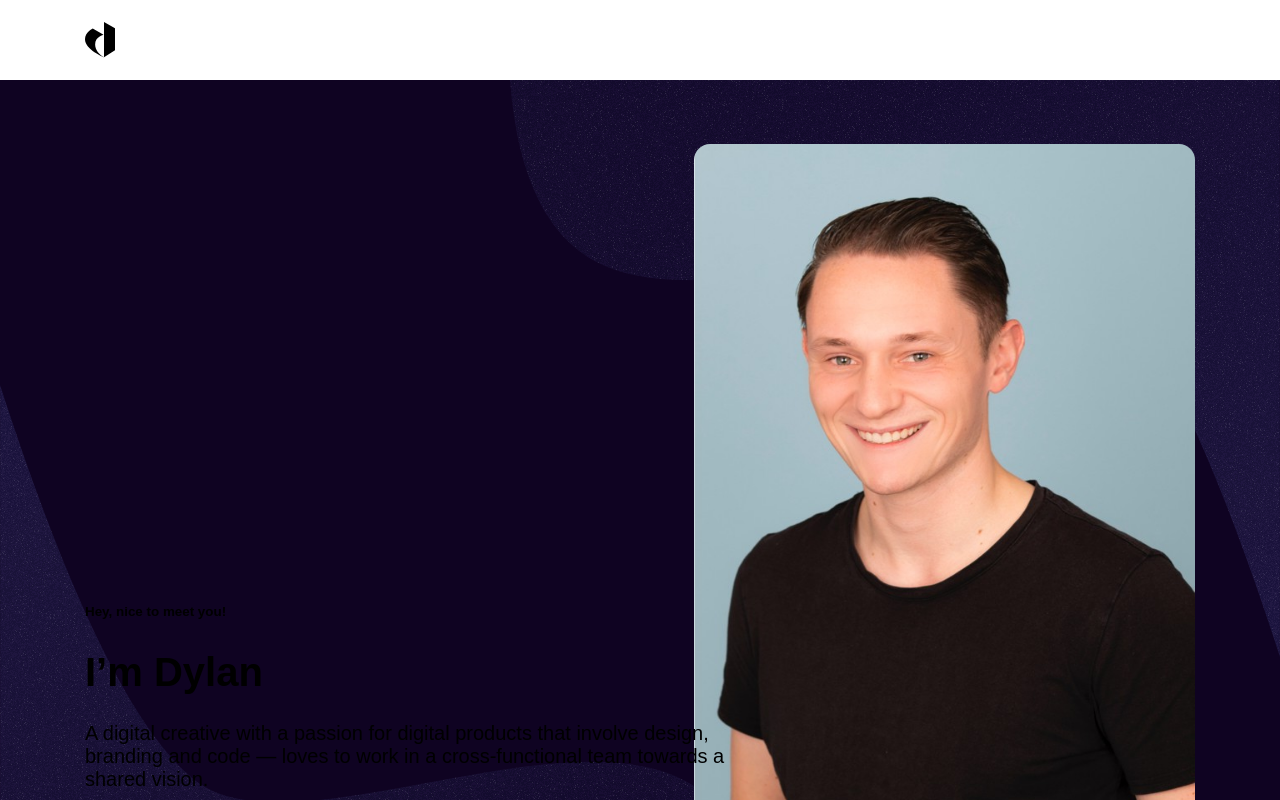
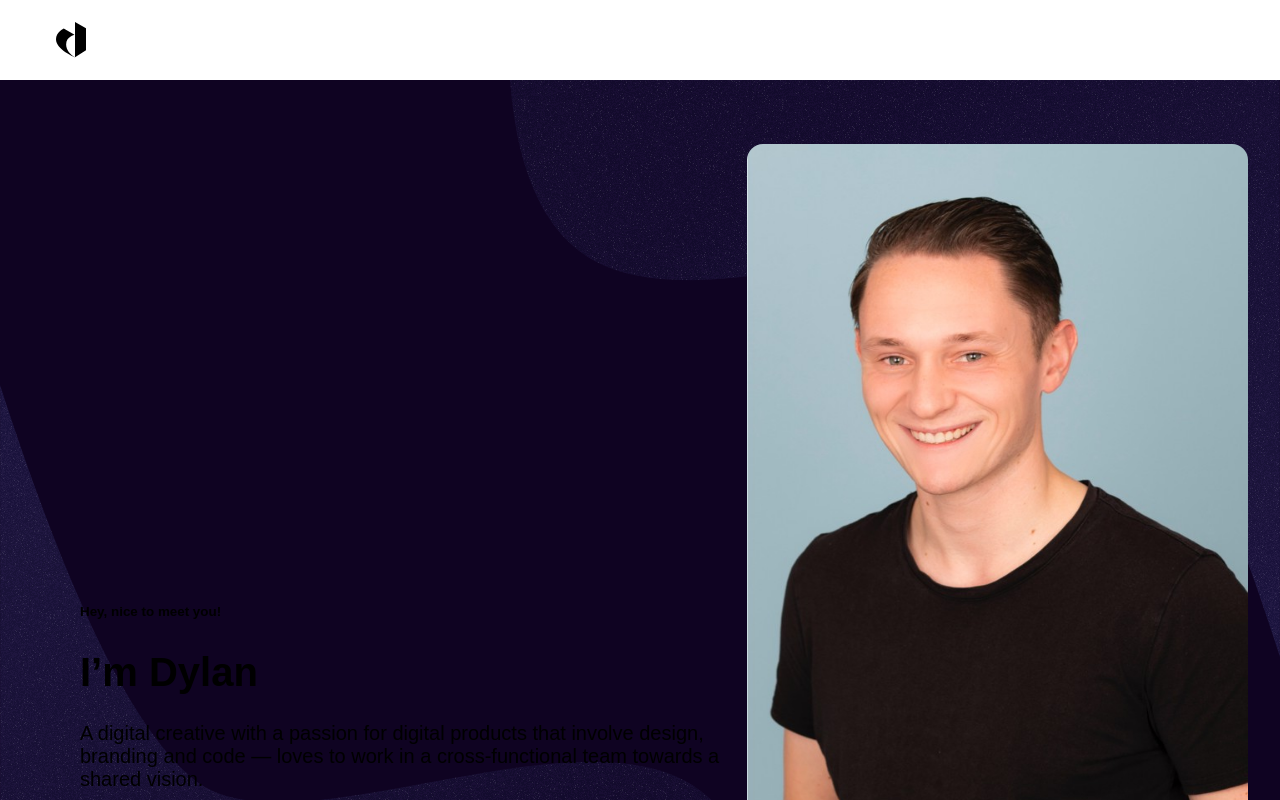
Before and after one commit to dylanvanzanten/portfolio-2022, a Next.js app: page / in a window 1280 px wide. Shown: the top 800 px of the page. Built offline with nearby package versions, Linux system fonts and the light colour scheme.

Commit message:
refactor(_grid, _variables): Change container spacings to variables, change variable container sizes

```diff
--- a/styles/common/_grid.scss
+++ b/styles/common/_grid.scss
@@ -9,8 +9,8 @@
 .container {
   margin-right: auto;
   margin-left: auto;
-  padding-left: 15px;
-  padding-right: 15px;
+  padding-left: $spacing-sml;
+  padding-right: $spacing-sml;
 
   > .container {
     margin-right: -10px;
@@ -18,20 +18,19 @@
   }
 
   @media (max-width: $mq-mob) {
-    padding-left: 25px;
-    padding-right: 25px;
+    padding-left: $spacing-med;
+    padding-right: $spacing-med;
 
     > .container {
-      margin-right: -25px;
-      margin-left: -25px;
+      margin-right: -$spacing-med;
+      margin-left: -$spacing-med;
     }
   }
-  @media (min-width: $mq-mob) {
-    width: $container-sml;
-  }
+
   @media (min-width: $mq-tab--sml) {
     width: $container-med;
   }
+
   @media (min-width: $mq-desk--med) {
     width: $container-lrg;
   }
--- a/styles/common/_variables.scss
+++ b/styles/common/_variables.scss
@@ -2,11 +2,10 @@
 
 /** Containers */
 $container-xs: 320px;
-$container-sml: 460px;
-$container-med: 890px;
-$container-lrg: 1140px;
-$container-xl: 1440px;
-$container-content: 40em;
+$container-sml: 480px;
+$container-med: 768px;
+$container-lrg: 1200px;
+$container-xl: 1400px;
 
 $containers: (
   xs: $container-xs,
@@ -14,7 +13,6 @@ $containers: (
   med: $container-med,
   lrg: $container-lrg,
   xl: $container-xl,
-  content: $container-content,
 );
 
 /** Block */
```
